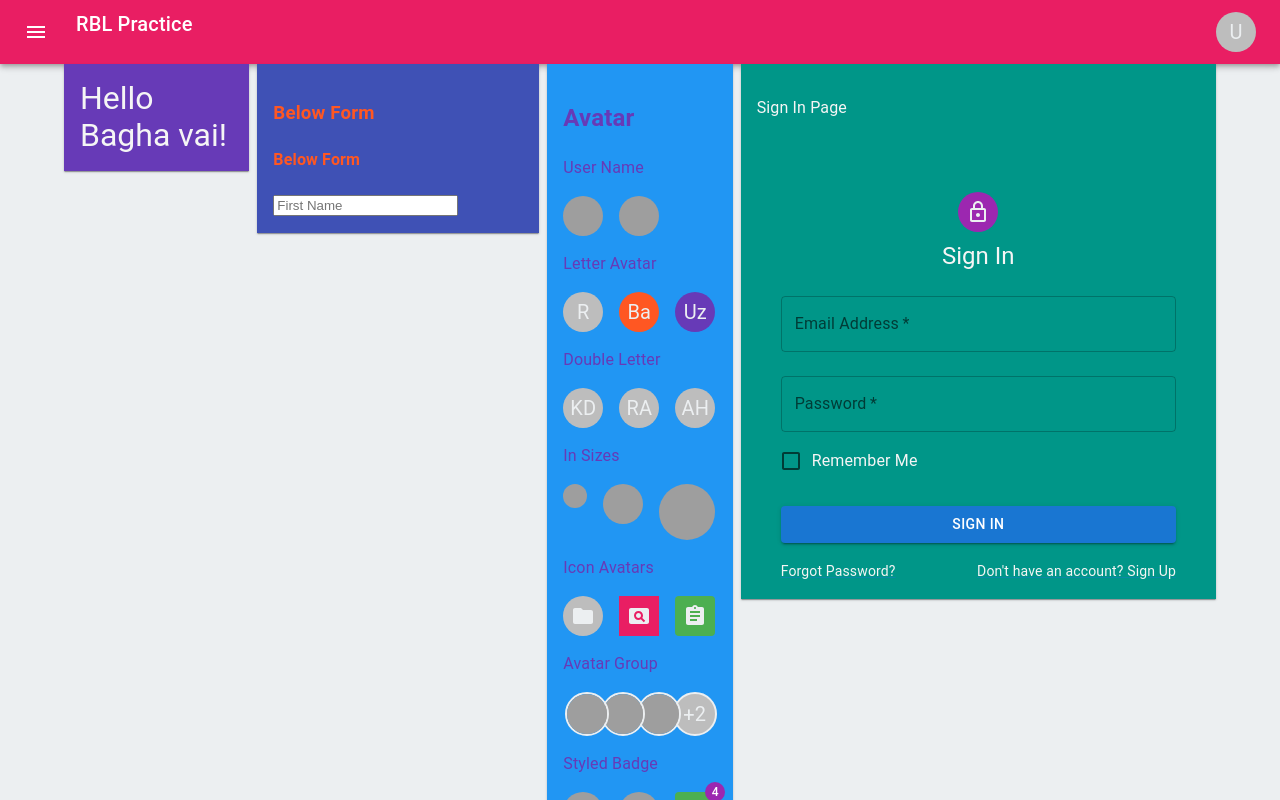
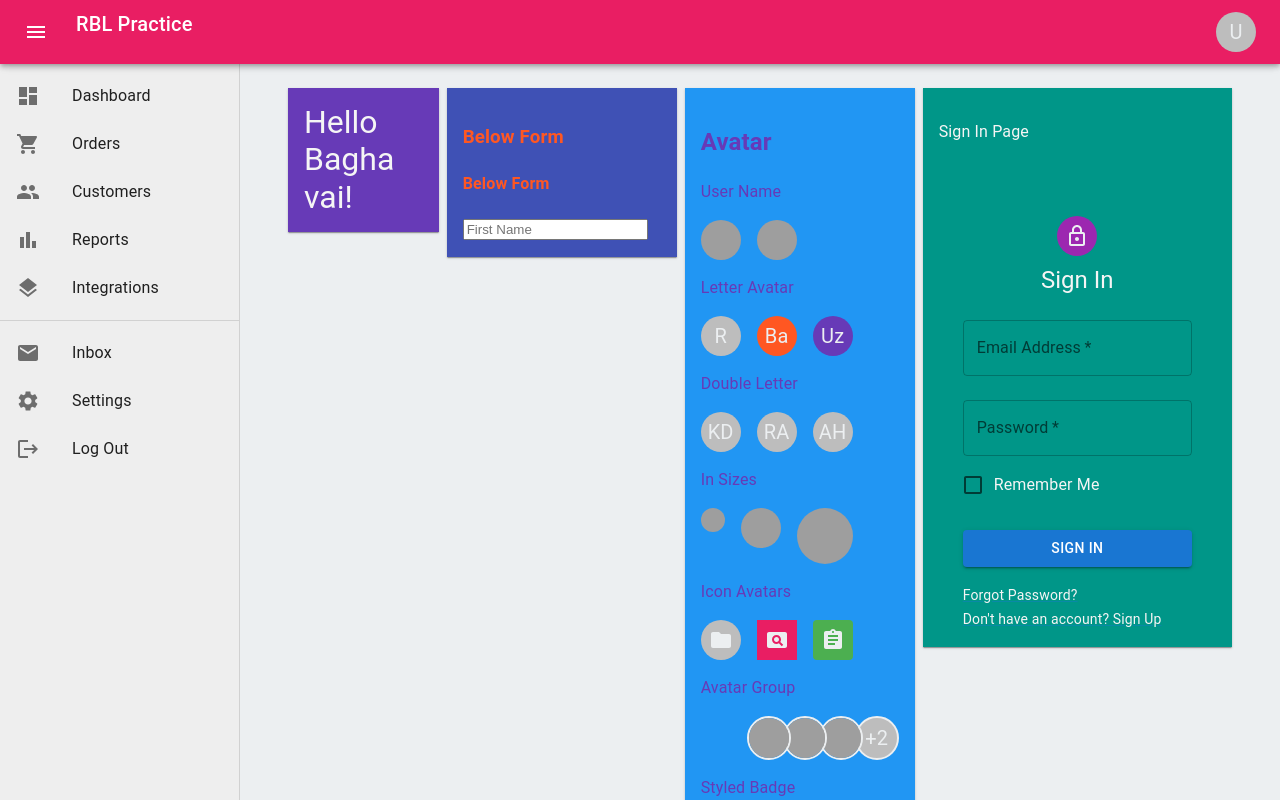
Before and after one commit to rubelamin/mypractice, a React (Vite) app: page / in a window 1280 px wide. Shown: the top 800 px of the page. Built offline with nearby package versions, Linux system fonts and the light colour scheme; grey boxes are pictures that could not be loaded.

Commit message:
Dashboard menu added

```diff
--- a/src/App.tsx
+++ b/src/App.tsx
@@ -11,12 +11,14 @@ import Ratingall from './components/Ratingall';
 import HeaderBars from './components/HeaderBars';
 import AlertInfo from './components/Alert';
 import Drawer from './components/Drawer';
+import Dashmenu from './components/Dashmenu';
 
 
 import Box from '@mui/material/Box';
 import Grid from '@mui/material/Grid';
 import CssBaseline from '@mui/material/CssBaseline';
 import Container from '@mui/material/Container';
+import Toolbar from '@mui/material/Toolbar';
 import { ThemeProvider} from '@mui/material/styles';
 import { defaultTheme } from './theme';
 
@@ -24,11 +26,14 @@ function App() {
 
     return ( <>
       <ThemeProvider theme ={ defaultTheme }>
+        <Box sx={{
+          display: 'flex',
+        }}>
           <CssBaseline />
-          <Box >
               <HeaderBars />
-          </Box>
-
+              <Dashmenu />
+          <Box component="main" sx={{ flexGrow: 1, p: 3,}}>
+            <Toolbar />
             <Container >
               <Box sx={{ display: 'flex', flexDirection: 'row', }}>
 
@@ -63,7 +68,7 @@ function App() {
                   </Box>
                 </Grid>
 
-        <Grid item xs={12} md={2}>
+              <Grid item xs={12} md={3}>
                 <Box sx={{
                   bgcolor: 'background.blue',
 
@@ -77,7 +82,7 @@ function App() {
                 </Box>
               </Grid>
 
-        <Grid item xs={12} md={5}>
+              <Grid item xs={12} md={4}>
                 <Box sx={{
                   bgcolor: 'background.teal',
 
@@ -116,7 +121,7 @@ function App() {
                   <AllCom />
                 </Box>
               </Grid>
-        <Grid item xs={12} md={3}>
+              <Grid item xs={12} md={4}>
                 <Box sx={{
                   bgcolor: 'background.blueGrey',
                   boxShadow: 1,
@@ -125,7 +130,7 @@ function App() {
                   <Fab />
                 </Box>
               </Grid>
-        <Grid item xs={12} md={3}>
+              <Grid item xs={12} md={2}>
                 <Box sx={{
                   bgcolor: 'Background.lime',
                   boxShadow: 1,
@@ -146,6 +151,8 @@ function App() {
                 <p>Copyright © Tbazar 2021.</p>
               </Box>
             </Container>
+          </Box>
+      </Box>
       </ThemeProvider>
 
 
--- /dev/null
+++ b/src/components/Dashmenu.tsx
@@ -0,0 +1,76 @@
+import * as React from 'react';
+import Box from '@mui/material/Box';
+import Drawer from '@mui/material/Drawer';
+import Divider from '@mui/material/Divider';
+import List from '@mui/material/List';
+import ListItem from '@mui/material/ListItem';
+import ListItemText from '@mui/material/ListItemText';
+import ListItemIcon from '@mui/material/ListItemIcon';
+import DashboardIcon from '@mui/icons-material/Dashboard';
+import ShoppingCartIcon from "@mui/icons-material/ShoppingCart";
+import GroupIcon from '@mui/icons-material/Group';
+import BarChartIcon from '@mui/icons-material/BarChart';
+import LayersIcon from '@mui/icons-material/Layers';
+import AssignmentIcon from '@mui/icons-material/Assessment';
+import SettingsIcon from '@mui/icons-material/Settings';
+import MailIcon from '@mui/icons-material/Mail';
+import LogoutIcon from '@mui/icons-material/Logout';
+import Toolbar from '@mui/material/Toolbar';
+
+const drawerWidth = 240;
+
+export default function() {
+
+    return <>
+
+        <Drawer
+            variant="permanent"
+            sx={{
+                width: drawerWidth,
+                flexShrink: 0,
+                [`& .MuiDrawer-paper`]: { width: drawerWidth, boxSizing: 'border-box'},
+            }}
+        >
+            <Toolbar />
+        <Box sx={{
+                overflow: 'auto',
+            }}>
+                <List>
+                    {['Dashboard', 'Orders', 'Customers', 'Reports', 'Integrations'].map((text, index) => (
+                        <ListItem button key={text}>
+                            <ListItemIcon>
+                                {index === 0 && <DashboardIcon /> }
+                                {index === 1 && <ShoppingCartIcon />}
+                                {index === 2 &&  <GroupIcon />}
+                                {index === 3 &&  <BarChartIcon />}
+                                {index === 4 &&  <LayersIcon />}
+                                {index === 5 && <AssignmentIcon /> }
+                            </ListItemIcon>
+                            <ListItemText primary={text} />
+                        </ListItem>
+                    ) )}
+                </List>
+                <Divider />
+                <List>
+                    {['Inbox', 'Settings', 'Log Out'].map((text, index) => (
+                        <ListItem button key={text}>
+                            <ListItemIcon>
+                            {index === 0 && <MailIcon /> }
+                            {index === 1 && <SettingsIcon /> }
+                            {index === 2 && <LogoutIcon /> }
+                            </ListItemIcon>
+                            <ListItemText primary={text} />
+                        </ListItem>
+
+                    ))}
+                </List>
+
+            </Box>
+        </Drawer>
+
+
+    </>
+
+
+
+}
--- a/src/components/HeaderBars.tsx
+++ b/src/components/HeaderBars.tsx
@@ -27,7 +27,10 @@ export default function(){
   };
 
     return <>
-        <AppBar position="static" sx={{ bgcolor: 'background.pink' }}>
+        <AppBar position="fixed" sx={{
+          bgcolor: 'background.pink',
+           zIndex: (theme) => theme.zIndex.drawer + 1,
+           }}>
           <Container maxWidth="xl">
             <Toolbar disableGutters>
               <Box sx={{ flexGrow: 1, display: 'flex', }}>
--- a/src/index.html
+++ b/src/index.html
@@ -5,7 +5,7 @@
     <meta charset="UTF-8">
     <meta name="viewport" content="width=device-width, initial-scale=1.0">
     <meta http-equiv="X-UA-Compatible" content="ie=edge">
-    <title>TypeScript, React, Parcel Starter!</title>
+    <title>RBL - Dashboard</title>
 </head>
 
 <body>
```
Lines whose indentation alone changed are shown as unchanged.
